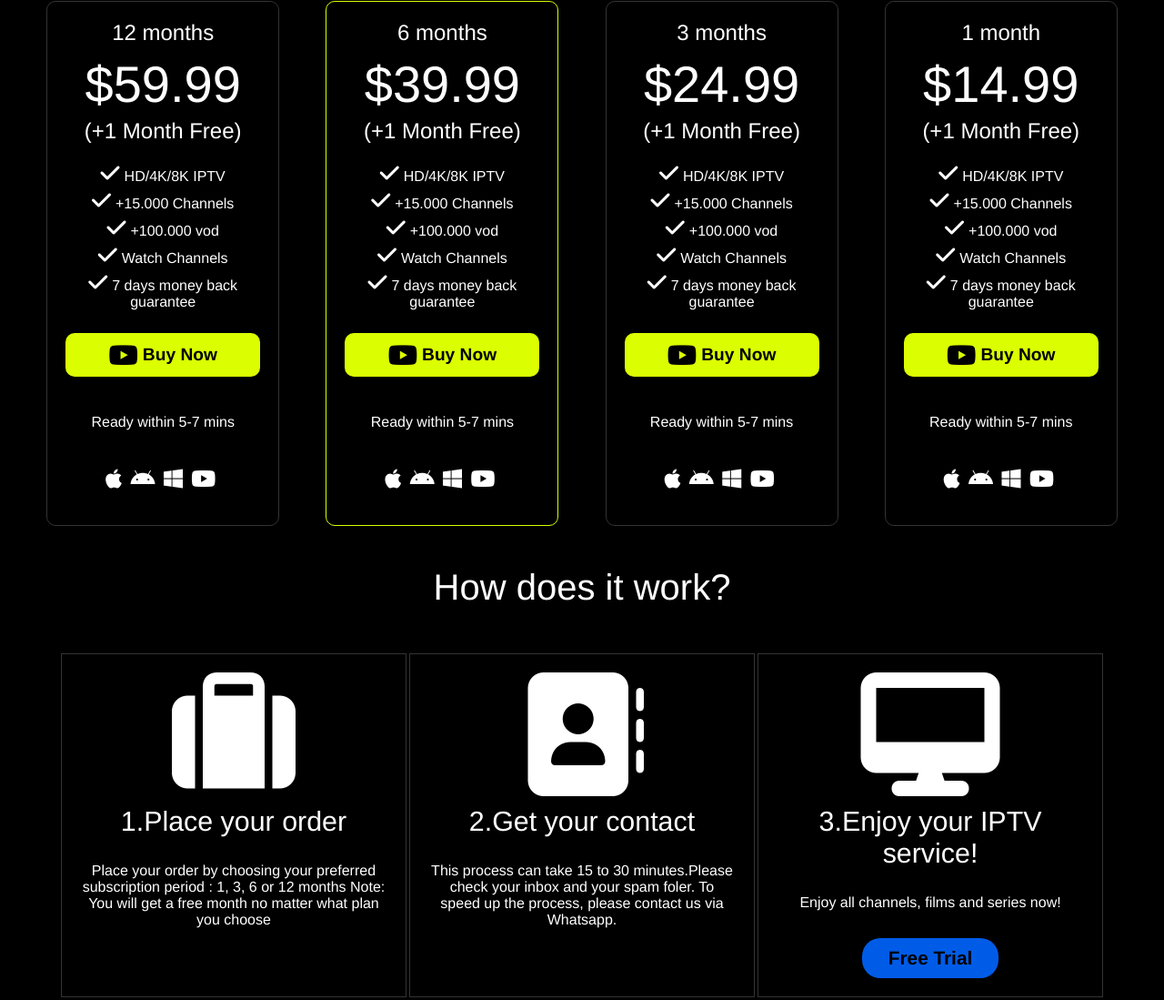
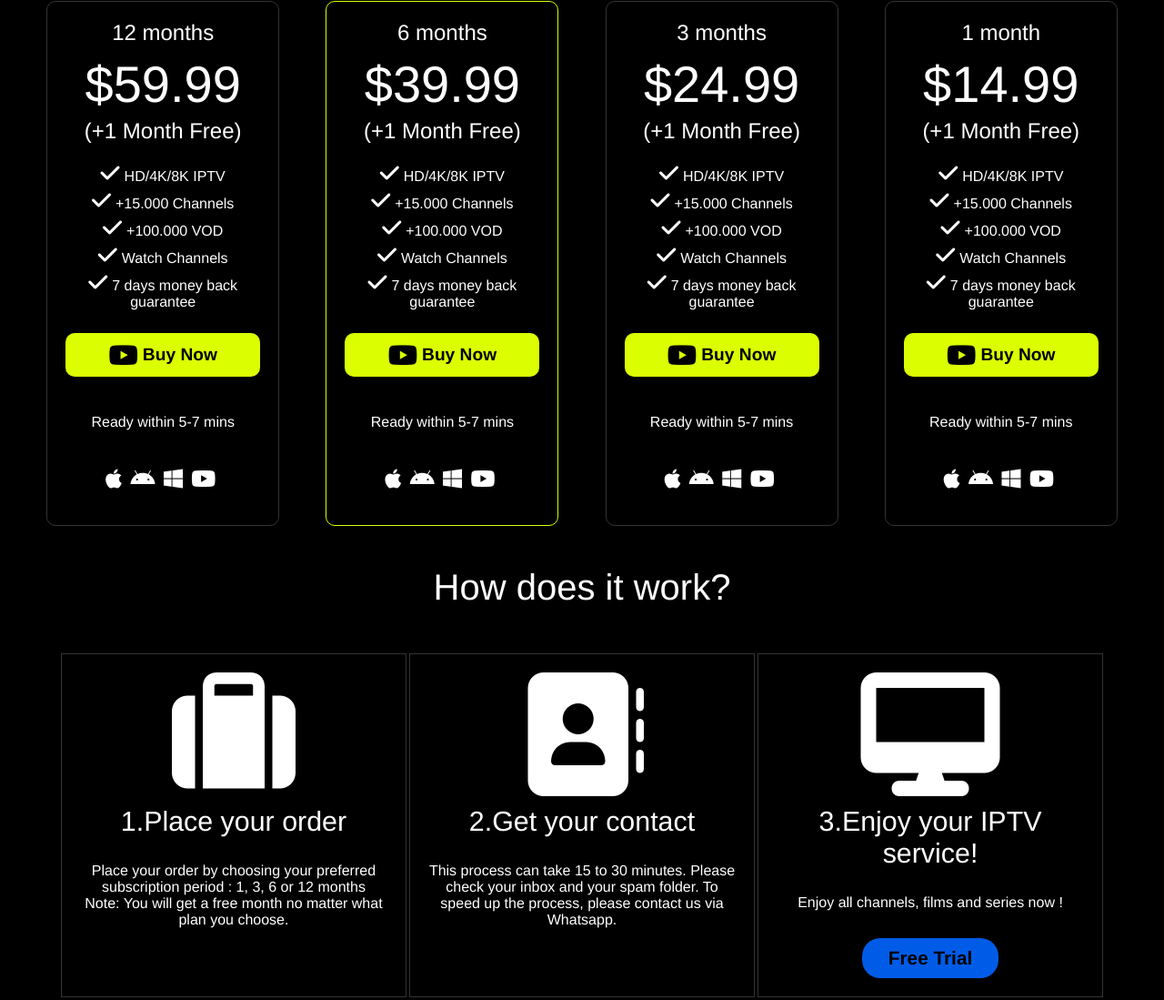
Before and after one commit to coderceder61/iptvtemplate2, a plain HTML site: page index.html in a window 1280 px wide. Shown: the part 1635-2734 px from the top of the page at 91% size. Drawn offline with nearby package versions, Linux system fonts and the light colour scheme; a script that the page names is missing.

Commit message:
Update index.html

```diff
--- a/index.html
+++ b/index.html
@@ -15,7 +15,7 @@
     </nav>
     <div id="hero">
         <p>All-In-One Quality <br/>IPTV Service</p>
-        <p>Enjoy your time with excellent image quality up to 4K, on any<br/> device, anytime and anywhere, with over+18,000 channels,<br/>+88,000 VOD and uptime 100%</p>
+        <p>Enjoy your time with excellent image quality up to 4K, on any<br/> device, anytime and anywhere, with over+18,000 channels,<br/> +88,000 VOD and uptime 100%</p>
         <span>Free Trial</span><br/>
         <!-- <img id="logo_hero" src="champions_league.jpeg" alt="champions_league"/> -->
         <!-- <img class="logo" src="logo1.png" alt="serie_a"/>
@@ -65,7 +65,7 @@
         <div>
             <i class="fa-solid fa-face-smile"></i>
             <p>High Quality HD/FHD/4K/8K</p>
-            <p>We offer all image qualities to view our iptv service everywhere, regardless of your network speed on: Mobile / TV / Android box / PC ...</p>
+            <p>We offer all image qualities to view our IPTV service everywhere, regardless of your network speed on: Mobile / TV / Android box / PC ...</p>
         </div>
     </div>
 
@@ -78,7 +78,7 @@
         <span>(+1 Month Free)</span>
         <span><i class="fa-solid fa-check"></i>HD/4K/8K IPTV</span>
         <span><i class="fa-solid fa-check"></i>+15.000 Channels</span>
-        <span><i class="fa-solid fa-check"></i>+100.000 vod</span>
+        <span><i class="fa-solid fa-check"></i>+100.000 VOD</span>
 
         <span><i class="fa-solid fa-check"></i>Watch Channels</span>
         <span><i class="fa-solid fa-check"></i>7 days money back guarantee</span>
@@ -102,7 +102,7 @@
         <span>(+1 Month Free)</span>
         <span><i class="fa-solid fa-check"></i>HD/4K/8K IPTV</span>
         <span><i class="fa-solid fa-check"></i>+15.000 Channels</span>
-        <span><i class="fa-solid fa-check"></i>+100.000 vod</span>
+        <span><i class="fa-solid fa-check"></i>+100.000 VOD</span>
         <span><i class="fa-solid fa-check"></i>Watch Channels</span>
         <span><i class="fa-solid fa-check"></i>7 days money back guarantee</span>
         <span class="buy"><i class="fa-brands fa-youtube"></i>Buy Now</span>
@@ -124,7 +124,7 @@
         <span>(+1 Month Free)</span>
         <span><i class="fa-solid fa-check"></i>HD/4K/8K IPTV</span>
         <span><i class="fa-solid fa-check"></i>+15.000 Channels</span>
-        <span><i class="fa-solid fa-check"></i>+100.000 vod</span>
+        <span><i class="fa-solid fa-check"></i>+100.000 VOD</span>
         <span><i class="fa-solid fa-check"></i>Watch Channels</span>
         <span><i class="fa-solid fa-check"></i>7 days money back guarantee</span>
         <span class="buy"><i class="fa-brands fa-youtube"></i>Buy Now</span>
@@ -147,7 +147,7 @@
         <span>(+1 Month Free)</span>
         <span><i class="fa-solid fa-check"></i>HD/4K/8K IPTV</span>
         <span><i class="fa-solid fa-check"></i>+15.000 Channels</span>
-        <span><i class="fa-solid fa-check"></i>+100.000 vod</span>
+        <span><i class="fa-solid fa-check"></i>+100.000 VOD</span>
         <span><i class="fa-solid fa-check"></i>Watch Channels</span>
         <span><i class="fa-solid fa-check"></i>7 days money back guarantee</span>
         <span class="buy"><i class="fa-brands fa-youtube"></i>Buy Now</span>
@@ -173,15 +173,15 @@
         <span>1.Place your order</span>
         <br/>
         <p>Place your order by choosing your preferred
-            subscription period : 1, 3, 6 or 12 months
-        Note: You will get a free month no matter what plan you choose</p>
+            subscription period : 1, 3, 6 or 12 months<br/>
+        Note: You will get a free month no matter what plan you choose.</p>
     </div>
 
     <div class="work">
         <i class="fa-solid fa-address-book"></i>
         <span>2.Get your contact</span>
         <br/>
-        <p>This process can take 15 to 30 minutes.Please check your inbox and your spam foler.
+        <p>This process can take 15 to 30 minutes. Please check your inbox and your spam folder.
         To speed up the process, please contact us via
     Whatsapp.</p>
     </div>
@@ -190,12 +190,12 @@
         <i class="fa-solid fa-desktop"></i>
         <span>3.Enjoy your IPTV service!</span>
         <br/>
-        <p>Enjoy all channels, films and series now!</p>
+        <p>Enjoy all channels, films and series now !</p>
         <span id="free">Free Trial</span>
     </div>
 </div>
 
-<p id="fre">Frequently Asked Questions(FAQ)</p>
+<p id="fre">Frequently Asked Questions (FAQ)</p>
 <div id="faq">
     <div id="accor">
     <button class="accordion">Available payment methods?<i class="fa-solid fa-chevron-down"></i></button>
@@ -209,19 +209,19 @@
 
 <button class="accordion">Which devices can be used for IPTV<i class="fa-solid fa-chevron-down"></i></button>
 <div class="panel">
-  <p>Our IPTV Services are accessible via all smart TV devices (Samsung, Sony, LG...),all Android devices (phones), Apple TV, iphone, Google Chromecast, MAG box in the STB emulator app and FireStick</p>
+  <p>Our IPTV services are accessible via all SMART TV devices (Samsung, Sony, LG...), all android devices (phones), Apple TV, Iphone, Google Chromecast, MAG box in the STB emulator app and FireStick.</p>
 </div>
 
 <button class="accordion">Recommended internet speed?<i class="fa-solid fa-chevron-down"></i></button>
 <div class="panel">
-  <p>If your download speed is not less than 30 mbps, then everything will work smoothly in the highest quality.If you are not sure ,ask for 1 day trial to test the quality first.</p>
+  <p>If your download speed is not less than 30 Mbps, then everything will work smoothly in the highest quality. If you are not sure, ask for 1 day trial to test the quality first.</p>
 </div>
-<button class="accordion">Which countries are present?<i class="fa-solid fa-chevron-down"></i></button>
+<button class="accordion">Which countries are present ?<i class="fa-solid fa-chevron-down"></i></button>
 <div class="panel">
   <p>
 Netherlands Belgium France UK Germany Switzerland Austria Poland Spain Malta Portugal Italy USA Canada Australia New Zealand Arabic India Pakistan Iran Turkey Azerbaycan Kurdistan Africa Afghanistan Armenia Exyu Slovenia Albania Greece Latino Brazil Caribbean Suriname Sweden Denmark Norway Finland Czech Bulgaria Romania Hungary Russia Georgia/Kazakh Ukraine Lithuania Latvia Estonia China/HK Malaysia Philippines Indonesia Korea Thailand Taiwan Vietnam</p>
 </div>
-<button class="accordion">How many connections at once?<i class="fa-solid fa-chevron-down"></i></button>
+<button class="accordion">How many connections at once ?<i class="fa-solid fa-chevron-down"></i></button>
 <div class="panel">
   <p>You may install your account on multiple devices, but keep in mind that it works on 1 at a time.</p>
 </div>
```
